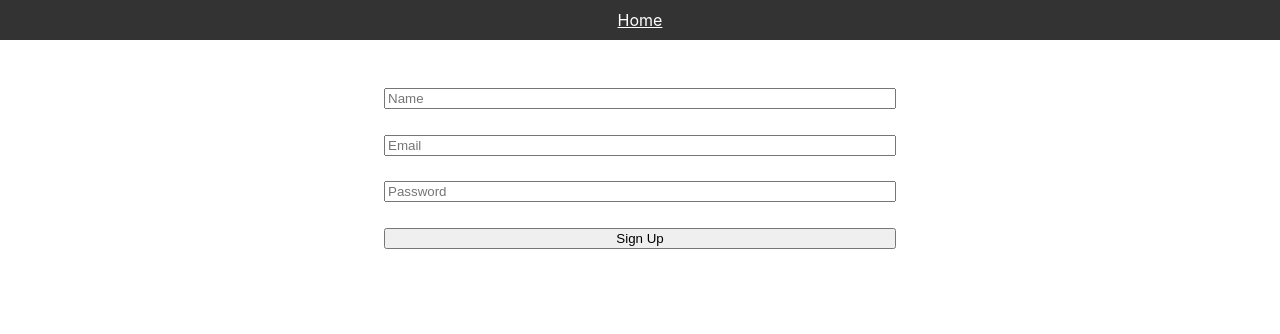
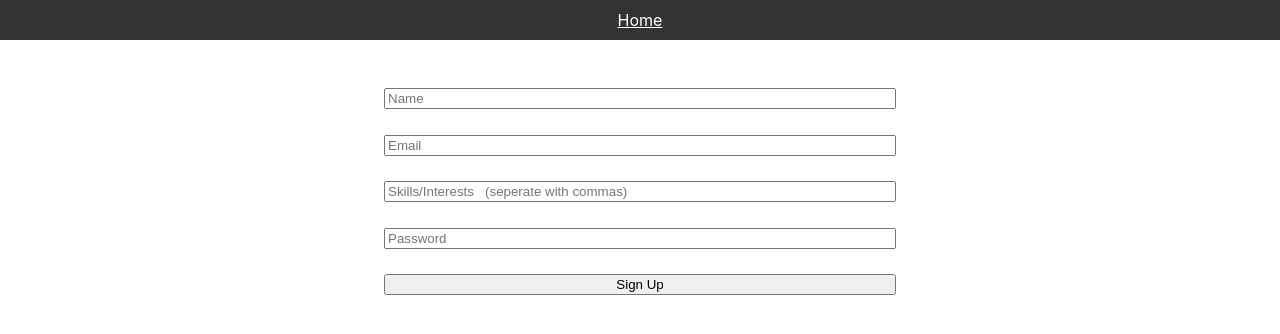
Before and after one commit to vardhan0604/easyHackTeams, a React (Create React App) app in the folder frontend/: page /register in a window 1280 px wide. Shown: the top 334 px of the page. Built offline with nearby package versions, Linux system fonts and the light colour scheme.

Commit message:
added an input for skills/interests in register

```diff
--- a/frontend/src/components/Register/Register.jsx
+++ b/frontend/src/components/Register/Register.jsx
@@ -4,6 +4,7 @@ import React from 'react'
 const Register = () => {
     const[name,setName]=React.useState("");
     const[email,setEmail]=React.useState("");
+    const[skills,setSkills]=React.useState("");
     const[password,setPassword]=React.useState("");
 
     const onSubmit=(e)=>{
@@ -15,6 +16,7 @@ const Register = () => {
         <form onSubmit={onSubmit} style={styles.form}>
             <input type="text" placeholder='Name' onChange={(e)=>{setName(e.target.value)}}/>
             <input type="text" placeholder='Email' onChange={(e)=>{setEmail(e.target.value)}}/>
+            <input type="text" placeholder='Skills/Interests   (seperate with commas)' onChange={(e)=>{setSkills(e.target.value)}}/>
             <input type="password" placeholder='Password' onChange={(e)=>{setPassword(e.target.value)}}/>
             <button>Sign Up</button>
         </form>
```
